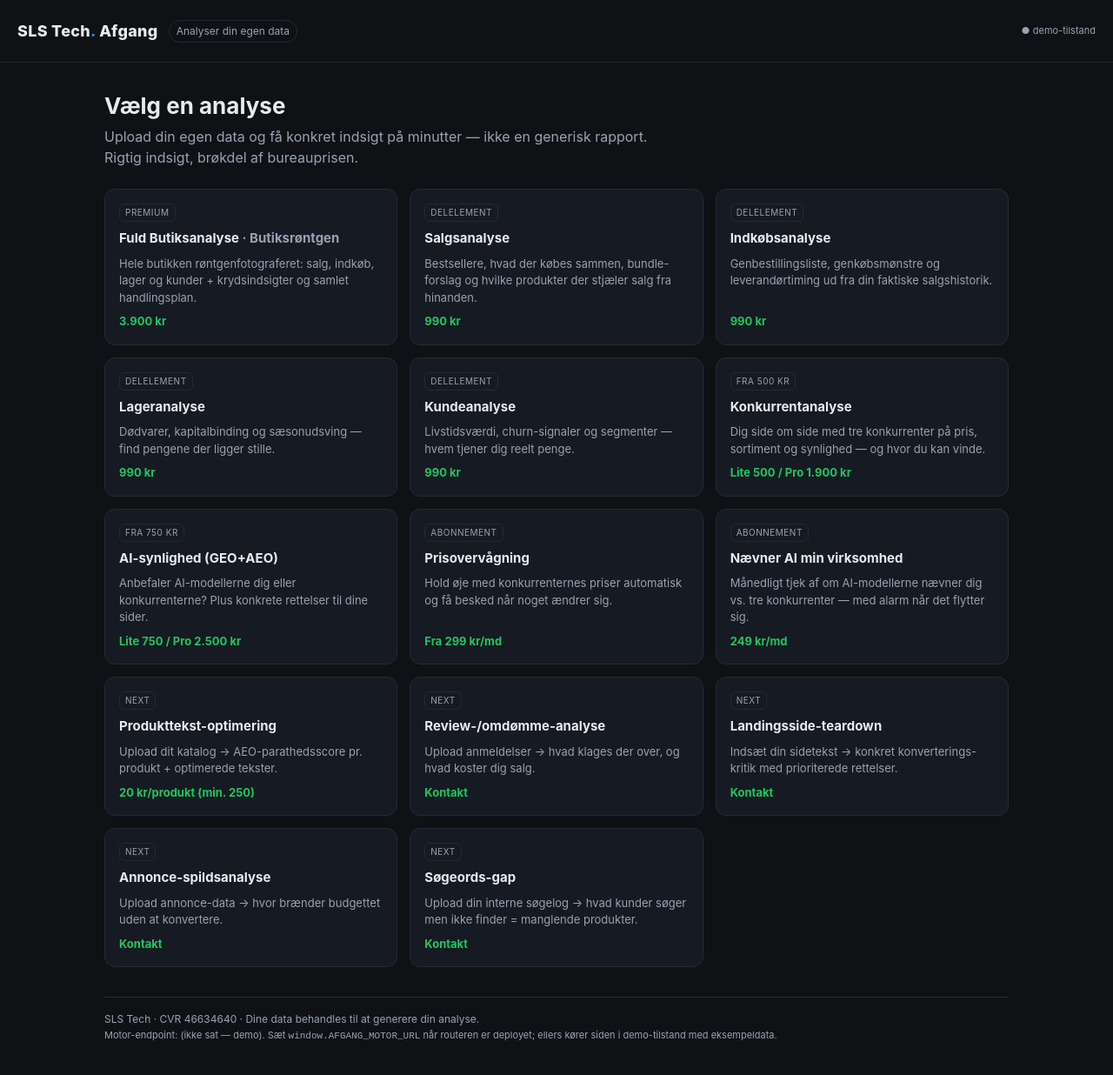
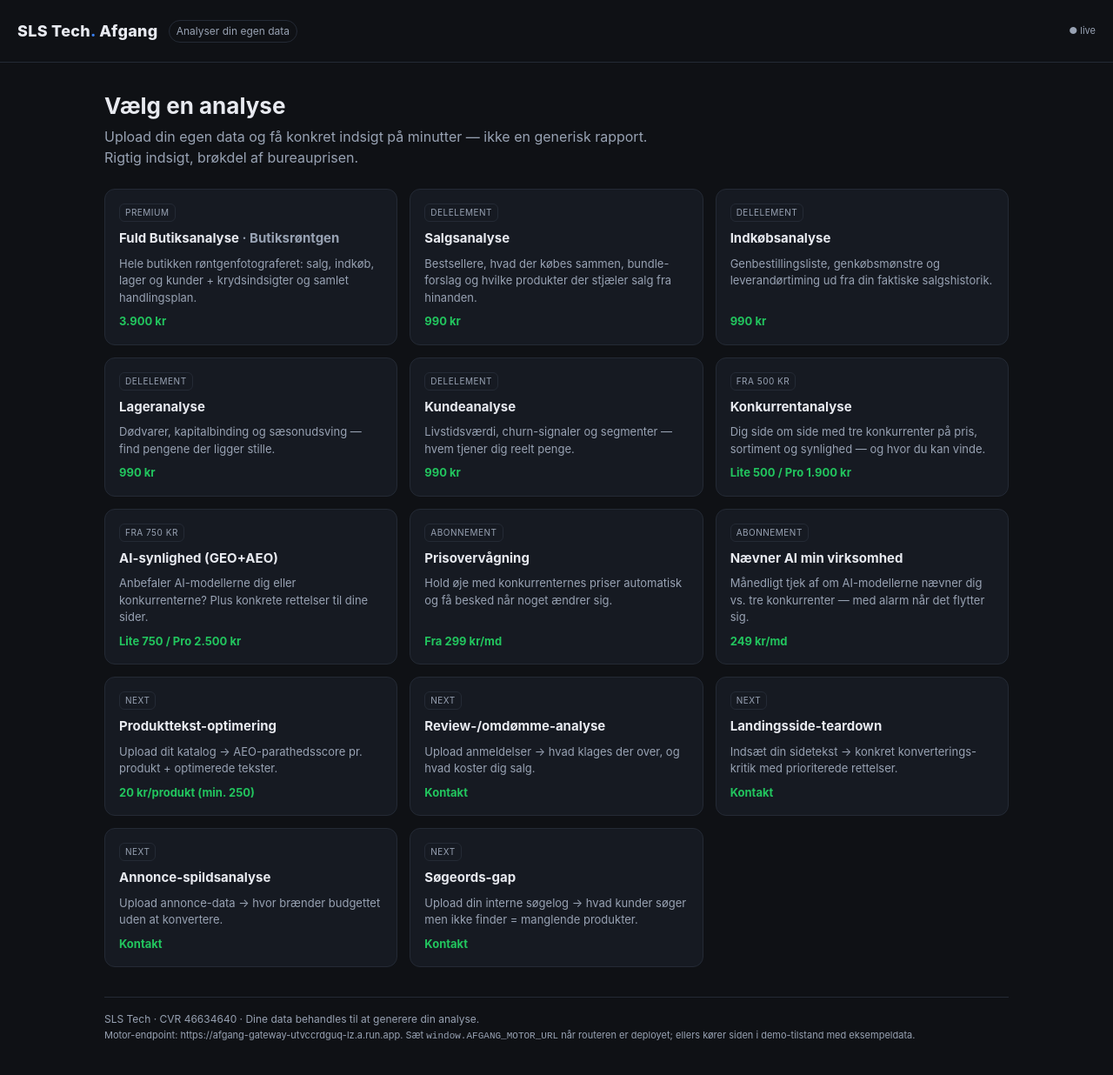
Before and after one commit to SLS-Tech-DK/afgang, a plain HTML site: page frontend/afgang-selfserve.html in a window 1280 px wide. Shown: the whole page at 87% size. Drawn offline with Linux system fonts and the light colour scheme.

Commit message:
feat(frontend): wire self-serve til live gateway (MOTOR_URL + key)

```diff
--- a/frontend/afgang-selfserve.html
+++ b/frontend/afgang-selfserve.html
@@ -2336,6 +2336,12 @@
     }
   }
 }
+</script>
+<script>
+/* LIVE-konfiguration - injiceret mod live gateway (rotér nøgle efter launch) */
+window.AFGANG_MOTOR_URL = "https://afgang-gateway-utvccrdguq-lz.a.run.app";
+window.AFGANG_KEY = "afg_K9cFsscuHhdOzqm9A61ZYjSscabhFwMB";
+/* window.AFGANG_STRIPE_LINKS = {}; // sæt når Payment Links er klar */
 </script>
 <script>
 /* ---------- Konfiguration ----------
```
